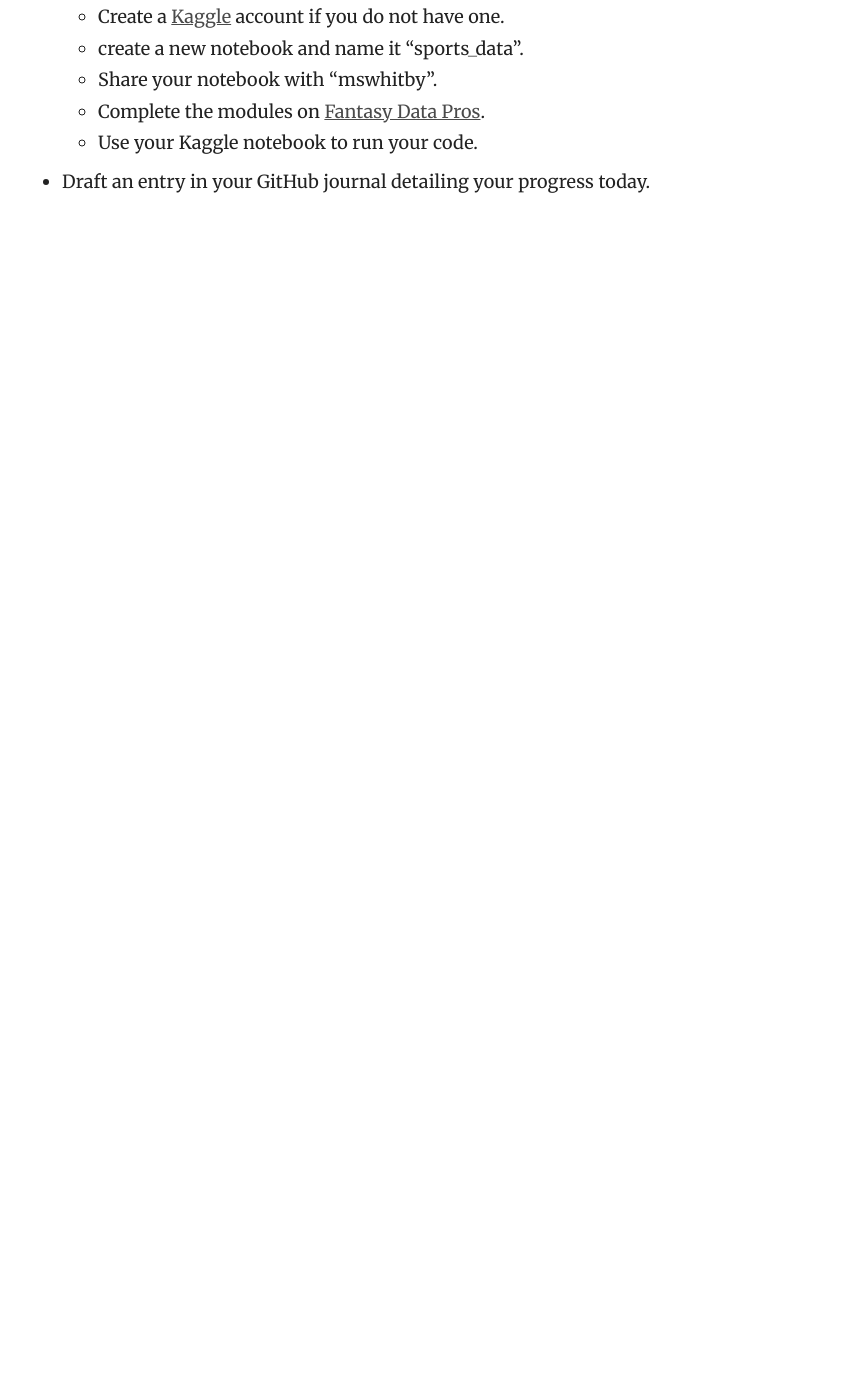
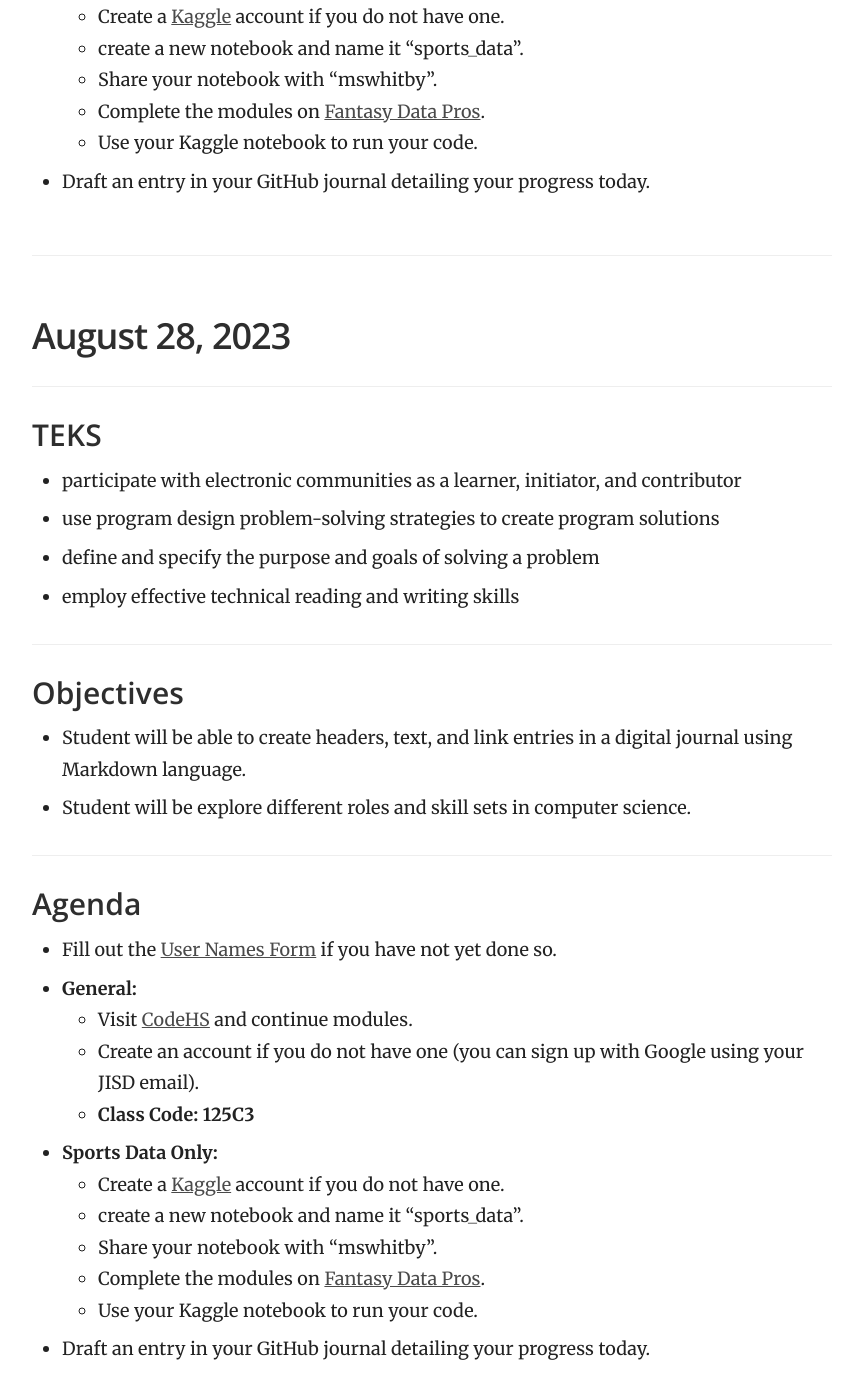
Before and after one commit to mswhitby/classroom, a Jekyll site: the page built from _docs/courses/cs1.md, in a window 1280 px wide and 1400 px high, scrolled down 6353 px. Shown: the whole window, without its empty margins (358-1221 px from the left). Built offline with Jekyll 4.4.1, drawn with Linux system fonts in a browser that asks for light colours; before the commit the page ends 6602 px from its top, so only the background shows below that.

Commit message:
Updated cs1.md

```diff
--- a/_docs/courses/cs1.md
+++ b/_docs/courses/cs1.md
@@ -145,3 +145,30 @@ order: 2
     - Complete the modules on [Fantasy Data Pros](https://fantasydatapros.com).
     - Use your Kaggle notebook to run your code.
 - Draft an entry in your GitHub journal detailing your progress today.
+
+----
+## August 28, 2023
+
+### TEKS
+- participate with electronic communities as a learner, initiator, and contributor
+- use program design problem-solving strategies to create program solutions
+- define and specify the purpose and goals of solving a problem
+- employ effective technical reading and writing skills
+
+### Objectives
+- Student will be able to create headers, text, and link entries in a digital journal using Markdown language.
+- Student will be explore different roles and skill sets in computer science.
+
+### Agenda
+- Fill out the [User Names Form](https://forms.gle/W9AinBmFJYDqwMq37) if you have not yet done so.
+- **General:**
+    - Visit [CodeHS](https://codehs.com/go/125C3) and continue modules.
+    - Create an account if you do not have one (you can sign up with Google using your JISD email).
+    - **Class Code: 125C3**
+- **Sports Data Only:**
+    - Create a [Kaggle](https://www.kaggle.com/) account if you do not have one.
+    - create a new notebook and name it "sports_data".
+    - Share your notebook with "mswhitby".
+    - Complete the modules on [Fantasy Data Pros](https://fantasydatapros.com).
+    - Use your Kaggle notebook to run your code.
+- Draft an entry in your GitHub journal detailing your progress today.
```
